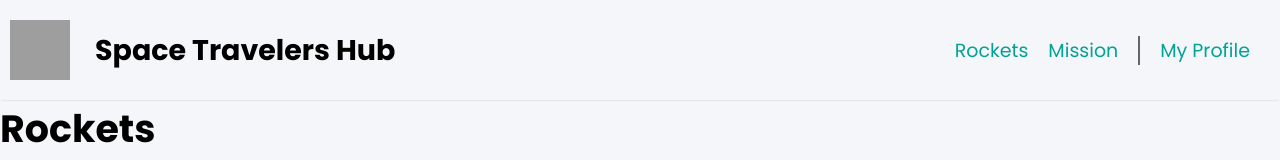
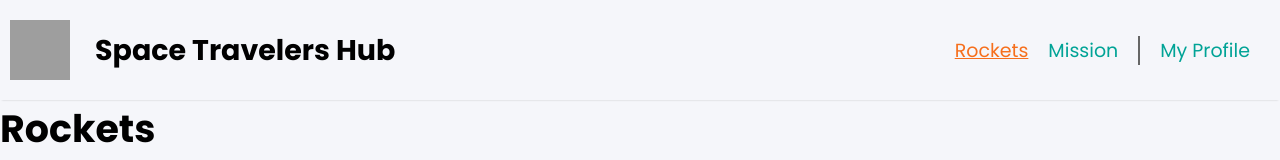
Before and after one commit to PRATAP-KUMAR/react-group-project, a React (Create React App) app: page / in a window 1280 px wide. Shown: the top 160 px of the page. Built offline with nearby package versions, Linux system fonts and the light colour scheme; grey boxes are pictures that could not be loaded.

Commit message:
modify active-link class name

```diff
--- a/src/components/Navbar.jsx
+++ b/src/components/Navbar.jsx
@@ -21,7 +21,7 @@ const CustomLink = ({ to, children }) => {
   const isActive = useMatch({ path: useResolvedPath(to).pathname, end: true });
   return (
     <li>
-      <Link className={isActive ? 'active' : ''} to={to}>{children}</Link>
+      <Link className={isActive ? 'active-link' : ''} to={to}>{children}</Link>
     </li>
   );
 };
```
